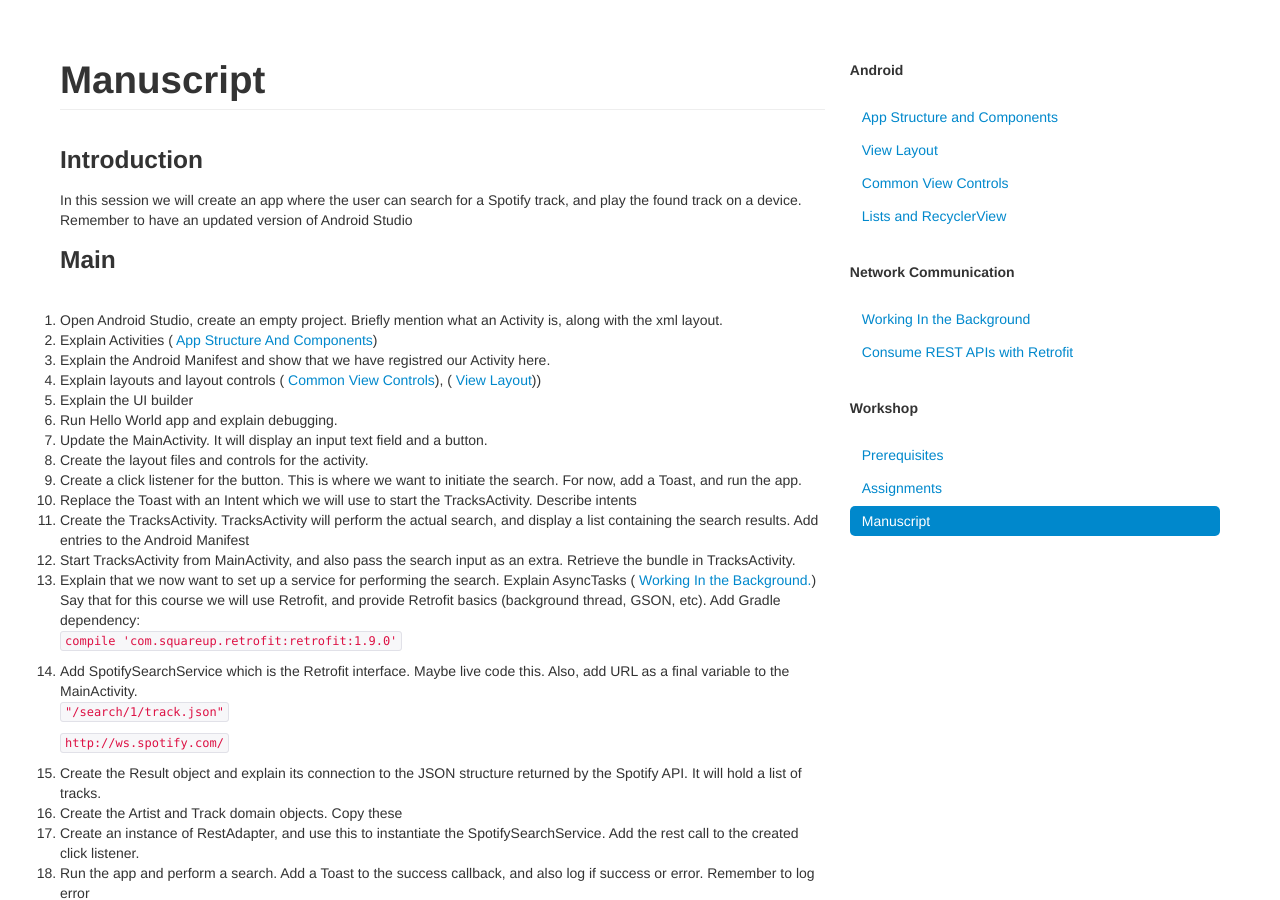
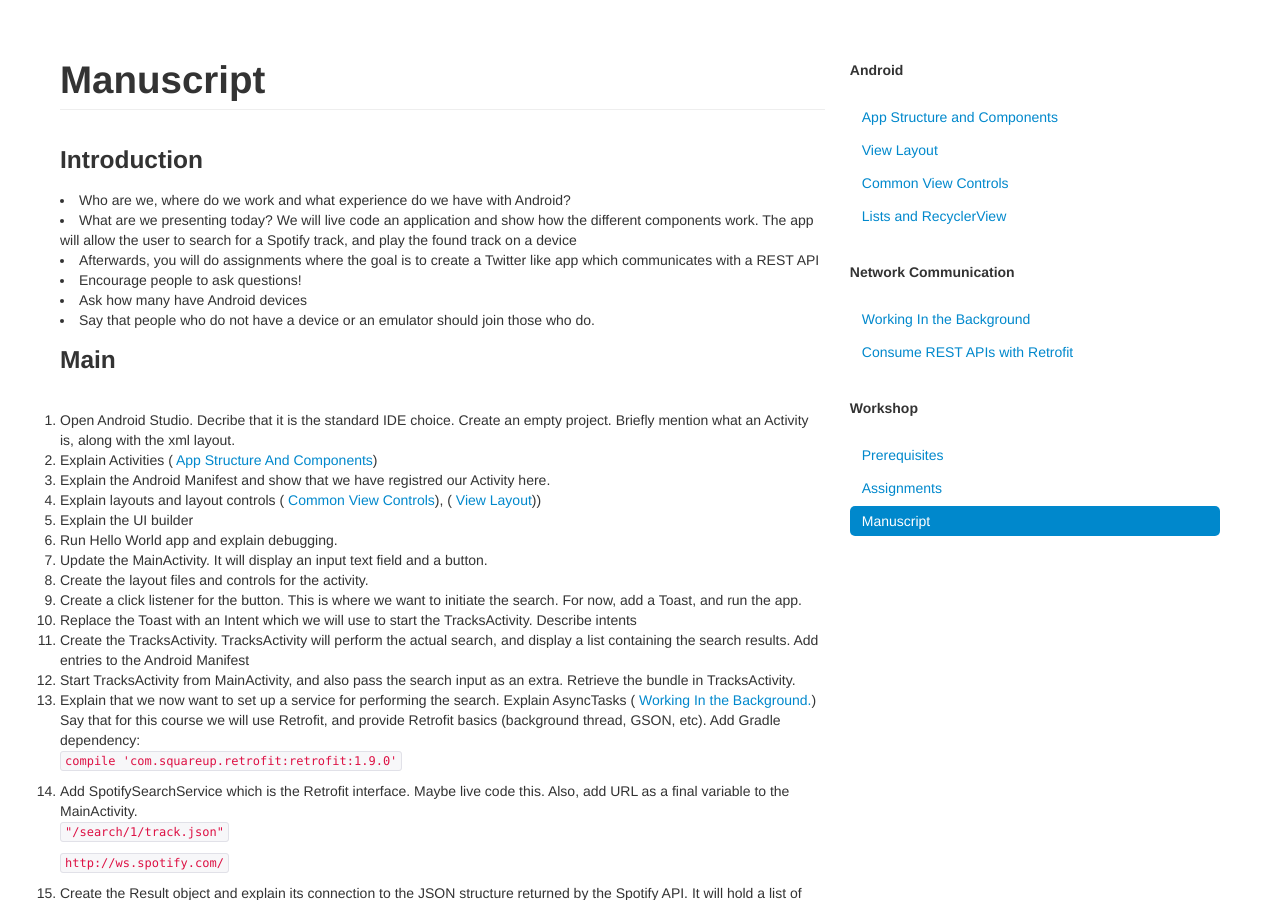
Before and after one commit to bekk/android101, a Jekyll site: the page built from docs/pages/manuscript.html, in a window 1280 px wide and 900 px high. Built offline with Jekyll 4.4.1, drawn with Linux system fonts in a browser that asks for light colours; Markdown is read by kramdown in place of the engine named in the settings.

Commit message:
Updated manuscript

```diff
--- a/docs/pages/manuscript.html
+++ b/docs/pages/manuscript.html
@@ -3,12 +3,16 @@ layout: default
 title: Manuscript
 ---
 <h3>Introduction</h3>
-In this session we will create an app where the user can search for a Spotify track, and play the found track on a device. Remember to have
-an updated version of Android Studio
+<li>Who are we, where do we work and what experience do we have with Android? </li>
+<li>What are we presenting today? We will live code an application and show how the different components work. The app will allow the user to search for a Spotify track, and play the found track on a device</li>
+<li> Afterwards, you will do assignments where the goal is to create a Twitter like app which communicates with a REST API</li>
+<li> Encourage people to ask questions!</li>
+<li> Ask how many have Android devices </li>
+<li> Say that people who do not have a device or an emulator should join those who do.</li>
 
 <h3>Main</h3>
 <ol>
-	<li>Open Android Studio, create an empty project. Briefly mention what an Activity is, along with the xml layout.</li>
+	<li>Open Android Studio. Decribe that it is the standard IDE choice. Create an empty project. Briefly mention what an Activity is, along with the xml layout.</li>
 	<li>Explain Activities (<a href="android-app-structure-and-components.html"> App Structure And Components</a>)</li>
     <li>Explain the Android Manifest and show that we have registred our Activity here.</li>
 	<li>Explain layouts and layout controls (<a href="common-view-controls.html"> Common View Controls</a>), (<a href="view-layout.html"> View Layout</a>))</li>
```
